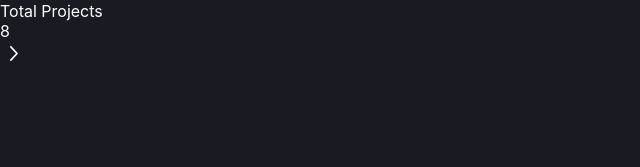
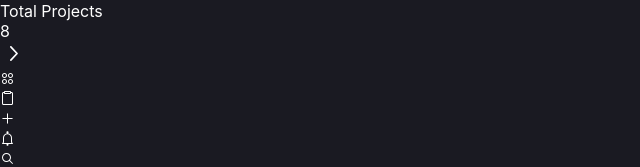
Before and after one commit to 9trocoder/company-x, a React (Create React App) app: page /home in a window 1280 px wide. Shown: the part 2366-2533 px from the top of the page, without its empty margins (0-640 px from the left). Before the commit the page ends 2436 px from the top, so only its background shows below. Built offline with nearby package versions, Linux system fonts and the light colour scheme.

Commit message:
styling bottom nav bar

```diff
--- a/src/pages/Homepage/Homepage.css
+++ b/src/pages/Homepage/Homepage.css
@@ -7,13 +7,14 @@
     display: flex;
     align-items: center;
     justify-content: space-between;
-    padding: 12px 10px;
+    padding: 12px 20px;
     background-color: #1a1a22;
     position: fixed;
     width: 100%;
+    z-index: 9999;
   }
   .homepagecnt {
-    padding: 12px 10px;
+    padding: 12px 20px;
     padding-top: 4rem;
   }
 
@@ -158,5 +159,18 @@
     width: 100%;
     height: 90px;
     background-color: #1a1a22;
+    display: flex;
+    align-items: center;
+    justify-content: space-around;
+
   }
+
+  .bottomnav-item svg{
+    width: 35px;
+    height: 35px;
+  }
+
+
+
+
 }
--- a/src/pages/Homepage/Homepage.js
+++ b/src/pages/Homepage/Homepage.js
@@ -132,7 +132,89 @@ function Homepage() {
         </div>
       </div>
 
-      <div className="bottomnav"></div>
+      <div className="bottomnav">
+        <div className="bottomnav-item">
+          <svg
+            width="15"
+            height="15"
+            viewBox="0 0 15 15"
+            fill="none"
+            xmlns="http://www.w3.org/2000/svg"
+          >
+            <path
+              d="M4.5 2C3.11929 2 2 3.11929 2 4.5C2 5.88072 3.11929 7 4.5 7C5.88072 7 7 5.88072 7 4.5C7 3.11929 5.88072 2 4.5 2ZM3 4.5C3 3.67157 3.67157 3 4.5 3C5.32843 3 6 3.67157 6 4.5C6 5.32843 5.32843 6 4.5 6C3.67157 6 3 5.32843 3 4.5ZM10.5 2C9.11929 2 8 3.11929 8 4.5C8 5.88072 9.11929 7 10.5 7C11.8807 7 13 5.88072 13 4.5C13 3.11929 11.8807 2 10.5 2ZM9 4.5C9 3.67157 9.67157 3 10.5 3C11.3284 3 12 3.67157 12 4.5C12 5.32843 11.3284 6 10.5 6C9.67157 6 9 5.32843 9 4.5ZM2 10.5C2 9.11929 3.11929 8 4.5 8C5.88072 8 7 9.11929 7 10.5C7 11.8807 5.88072 13 4.5 13C3.11929 13 2 11.8807 2 10.5ZM4.5 9C3.67157 9 3 9.67157 3 10.5C3 11.3284 3.67157 12 4.5 12C5.32843 12 6 11.3284 6 10.5C6 9.67157 5.32843 9 4.5 9ZM10.5 8C9.11929 8 8 9.11929 8 10.5C8 11.8807 9.11929 13 10.5 13C11.8807 13 13 11.8807 13 10.5C13 9.11929 11.8807 8 10.5 8ZM9 10.5C9 9.67157 9.67157 9 10.5 9C11.3284 9 12 9.67157 12 10.5C12 11.3284 11.3284 12 10.5 12C9.67157 12 9 11.3284 9 10.5Z"
+              fill="currentColor"
+              fill-rule="evenodd"
+              clip-rule="evenodd"
+            ></path>
+          </svg>
+          <div className="bottomnavshow"></div>
+        </div>
+        <div className="bottomnav-item">
+          <svg
+            width="15"
+            height="15"
+            viewBox="0 0 15 15"
+            fill="none"
+            xmlns="http://www.w3.org/2000/svg"
+          >
+            <path
+              d="M5 2V1H10V2H5ZM4.75 0C4.33579 0 4 0.335786 4 0.75V1H3.5C2.67157 1 2 1.67157 2 2.5V12.5C2 13.3284 2.67157 14 3.5 14H11.5C12.3284 14 13 13.3284 13 12.5V2.5C13 1.67157 12.3284 1 11.5 1H11V0.75C11 0.335786 10.6642 0 10.25 0H4.75ZM11 2V2.25C11 2.66421 10.6642 3 10.25 3H4.75C4.33579 3 4 2.66421 4 2.25V2H3.5C3.22386 2 3 2.22386 3 2.5V12.5C3 12.7761 3.22386 13 3.5 13H11.5C11.7761 13 12 12.7761 12 12.5V2.5C12 2.22386 11.7761 2 11.5 2H11Z"
+              fill="currentColor"
+              fill-rule="evenodd"
+              clip-rule="evenodd"
+            ></path>
+          </svg>
+        </div>
+        <div className="bottomnav-itemhere">
+          <svg
+            width="15"
+            height="15"
+            viewBox="0 0 15 15"
+            fill="none"
+            xmlns="http://www.w3.org/2000/svg"
+          >
+            <path
+              d="M8 2.75C8 2.47386 7.77614 2.25 7.5 2.25C7.22386 2.25 7 2.47386 7 2.75V7H2.75C2.47386 7 2.25 7.22386 2.25 7.5C2.25 7.77614 2.47386 8 2.75 8H7V12.25C7 12.5261 7.22386 12.75 7.5 12.75C7.77614 12.75 8 12.5261 8 12.25V8H12.25C12.5261 8 12.75 7.77614 12.75 7.5C12.75 7.22386 12.5261 7 12.25 7H8V2.75Z"
+              fill="currentColor"
+              fill-rule="evenodd"
+              clip-rule="evenodd"
+            ></path>
+          </svg>
+        </div>
+        <div className="bottomnav-item">
+          <svg
+            width="15"
+            height="15"
+            viewBox="0 0 15 15"
+            fill="none"
+            xmlns="http://www.w3.org/2000/svg"
+          >
+            <path
+              d="M8.60124 1.25086C8.60124 1.75459 8.26278 2.17927 7.80087 2.30989C10.1459 2.4647 12 4.41582 12 6.79999V10.25C12 11.0563 12.0329 11.7074 12.7236 12.0528C12.931 12.1565 13.0399 12.3892 12.9866 12.6149C12.9333 12.8406 12.7319 13 12.5 13H8.16144C8.36904 13.1832 8.49997 13.4513 8.49997 13.75C8.49997 14.3023 8.05226 14.75 7.49997 14.75C6.94769 14.75 6.49997 14.3023 6.49997 13.75C6.49997 13.4513 6.63091 13.1832 6.83851 13H2.49999C2.2681 13 2.06664 12.8406 2.01336 12.6149C1.96009 12.3892 2.06897 12.1565 2.27638 12.0528C2.96708 11.7074 2.99999 11.0563 2.99999 10.25V6.79999C2.99999 4.41537 4.85481 2.46396 7.20042 2.3098C6.73867 2.17908 6.40036 1.75448 6.40036 1.25086C6.40036 0.643104 6.89304 0.150421 7.5008 0.150421C8.10855 0.150421 8.60124 0.643104 8.60124 1.25086ZM7.49999 3.29999C5.56699 3.29999 3.99999 4.86699 3.99999 6.79999V10.25L4.00002 10.3009C4.0005 10.7463 4.00121 11.4084 3.69929 12H11.3007C10.9988 11.4084 10.9995 10.7463 11 10.3009L11 10.25V6.79999C11 4.86699 9.43299 3.29999 7.49999 3.29999Z"
+              fill="currentColor"
+              fill-rule="evenodd"
+              clip-rule="evenodd"
+            ></path>
+          </svg>
+        </div>
+        <div className="bottomnav-item">
+          <svg
+            width="15"
+            height="15"
+            viewBox="0 0 15 15"
+            fill="none"
+            xmlns="http://www.w3.org/2000/svg"
+          >
+            <path
+              d="M10 6.5C10 8.433 8.433 10 6.5 10C4.567 10 3 8.433 3 6.5C3 4.567 4.567 3 6.5 3C8.433 3 10 4.567 10 6.5ZM9.30884 10.0159C8.53901 10.6318 7.56251 11 6.5 11C4.01472 11 2 8.98528 2 6.5C2 4.01472 4.01472 2 6.5 2C8.98528 2 11 4.01472 11 6.5C11 7.56251 10.6318 8.53901 10.0159 9.30884L12.8536 12.1464C13.0488 12.3417 13.0488 12.6583 12.8536 12.8536C12.6583 13.0488 12.3417 13.0488 12.1464 12.8536L9.30884 10.0159Z"
+              fill="currentColor"
+              fill-rule="evenodd"
+              clip-rule="evenodd"
+            ></path>
+          </svg>
+        </div>
+      </div>
     </div>
   );
 }
```
